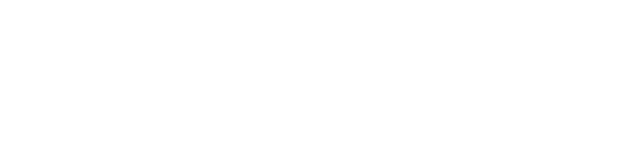
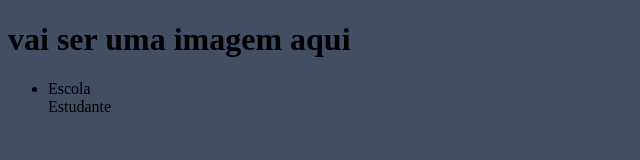
Before and after one commit to yorvys/site-criative-alure, a plain HTML site: page index.html in a window 1280 px wide. Shown: the whole page, without its empty margins (0-640 px from the left). Drawn offline with Linux system fonts and the light colour scheme.

Commit message:
Add files via upload

```diff
--- a/index.html
+++ b/index.html
@@ -8,6 +8,10 @@
     <link rel="stylesheet" href="style.css">
 </head>
 <body>
-
+   <h1>vai ser uma imagem aqui</h1>
+   <ul>
+    <li>Escola</li
+    <li>Estudante</l1>
+  <ul>
 </body>
 </html>
--- a/style.css
+++ b/style.css
@@ -0,0 +1,3 @@
+body{
+    background-color: #424E61;
+}
```
